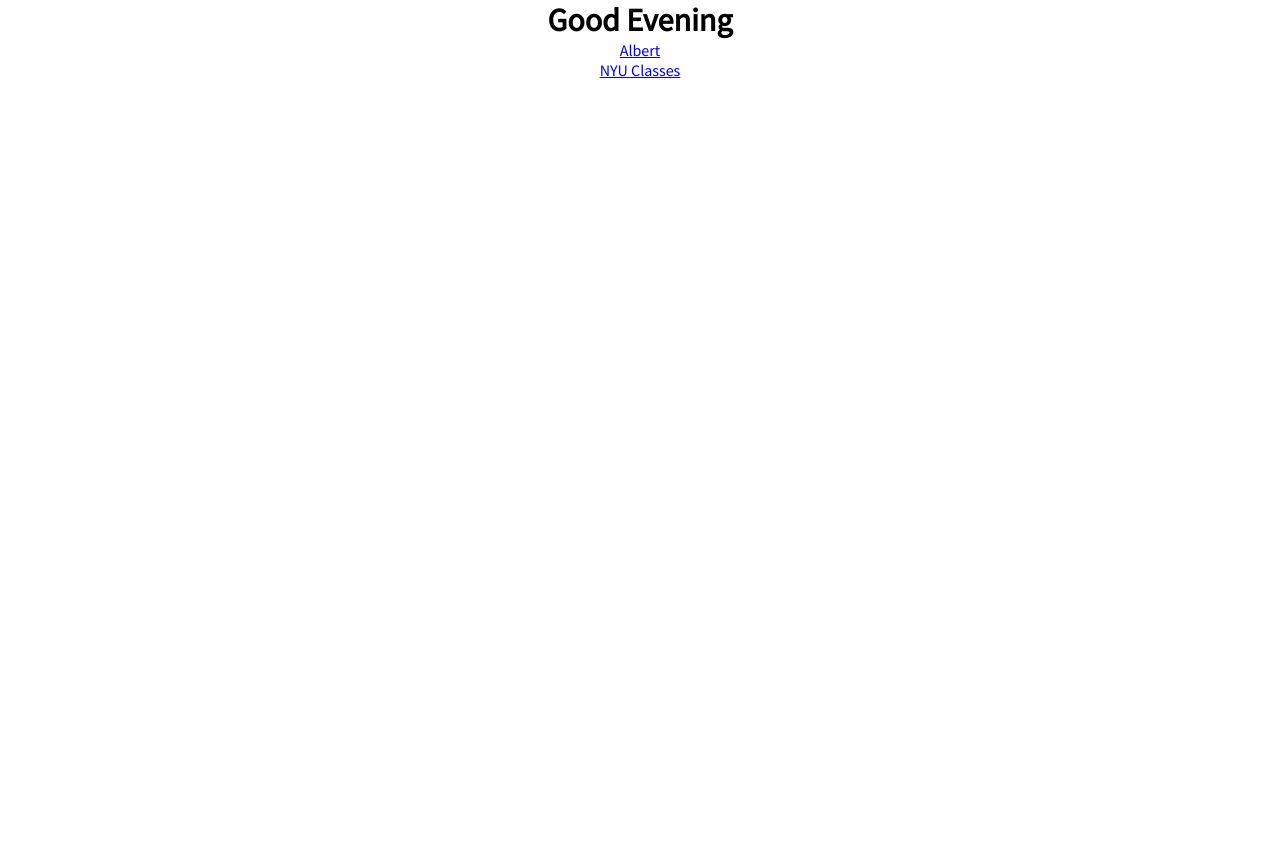
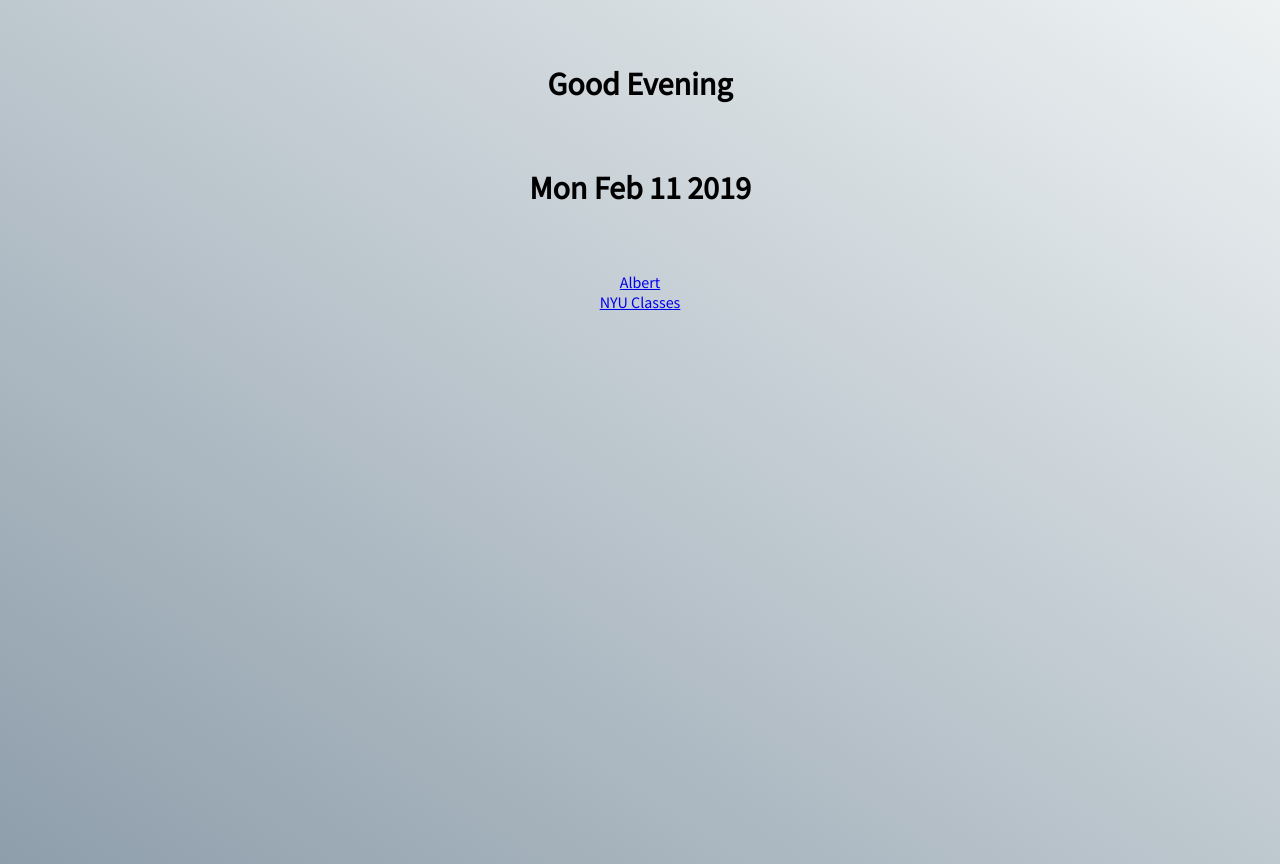
Before and after one commit to nyu-ossd-s19/mood, a browser extension: page index.html in a window 1280 px wide. Before the commit the page ends 800 px from the top, so only its background shows below. Drawn offline with Linux system fonts and the light colour scheme; no server answers.

Commit message:
1. add background color 2. add date to page

```diff
--- a/index.css
+++ b/index.css
@@ -17,7 +17,17 @@ body {
 	font-family: 'Source Sans Pro', sans-serif;
 }
 
+h1, h2 {
+	margin: 5%;
+}
+
 .tab_link {
 	bottom: 0;
 	position: relative;
 }
+
+.grey-bg {
+	background: #8e9eab;  /* fallback for old browsers */
+	background: -webkit-linear-gradient(to top right, #8e9eab, #eef2f3);  /* Chrome 10-25, Safari 5.1-6 */
+	background: linear-gradient(to top right, #8e9eab, #eef2f3); /* W3C, IE 10+/ Edge, Firefox 16+, Chrome 26+, Opera 12+, Safari 7+ */
+}
--- a/index.html
+++ b/index.html
@@ -9,9 +9,10 @@
   <link rel="stylesheet" href="index.css">
 </head>
 
-<body>
+<body class="grey-bg">
   <h1 id="greeting">Good Day</h1>
   <div id="gif"></div>
+  <h1 id="date"></h1>
   <div class="tab_link">
     <a href="http://albert.nyu.edu/">Albert</a>
   </div>
--- a/index.js
+++ b/index.js
@@ -73,6 +73,10 @@ function getGif(weekday, weather) {
     req.send(null);
 }
 
+function setDate(date) {
+    return date.toDateString();
+}
+
 function getDayWeek(number){
   switch(number){
     case 1:
@@ -97,8 +101,10 @@ function getDayWeek(number){
 function main() {
     const today = new Date();
     const greeting = setGreeting(today);
+    document.getElementById('greeting').innerText = greeting;
+    document.getElementById('date').innerText = setDate(today);
+
     console.log("is this working?");
-    document.getElementById('greeting').innerText = greeting;
     getGif(getDayWeek(today.getDay()),"Cold");
 
 
```
